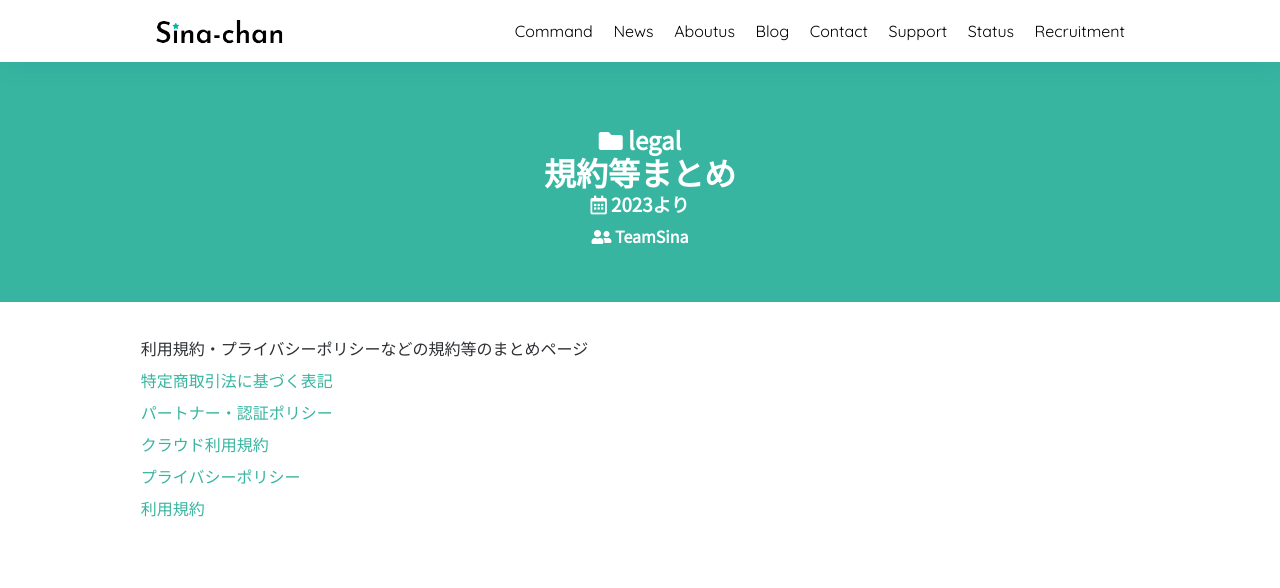
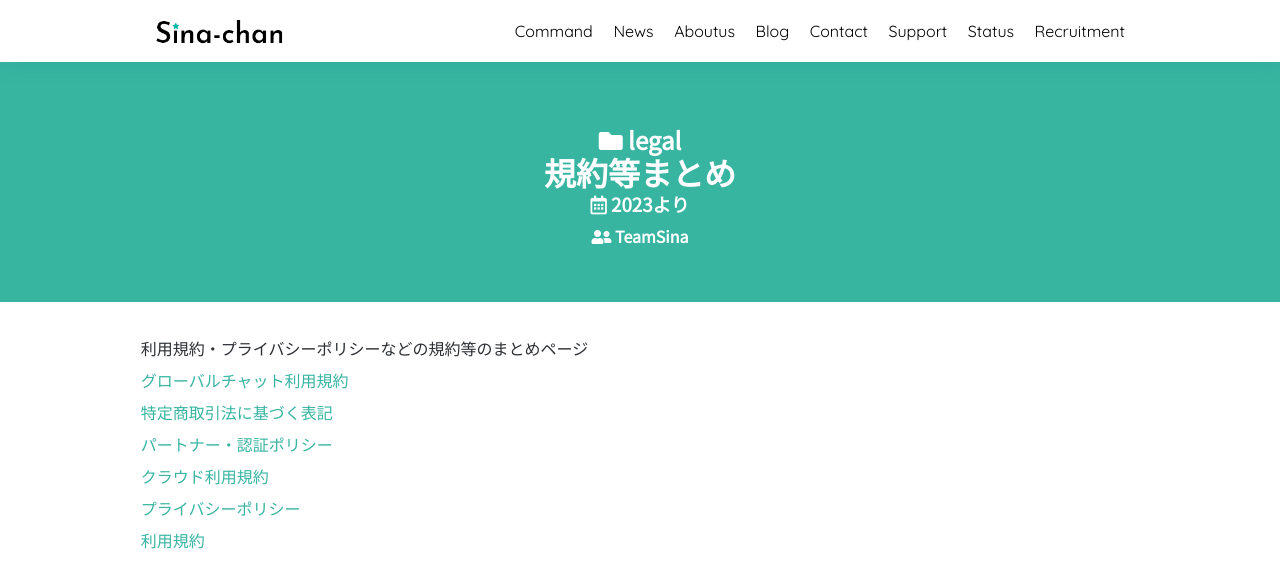
Before and after one commit to SinaKitagami/sinakitagami.github.io, a Jekyll site: the page built from legal.md, in a window 1280 px wide and 900 px high. Shown: the top 588 px of the window. Built offline with Jekyll 4.4.1, drawn with Linux system fonts in a browser that asks for light colours; nearby versions of some CDN libraries; a script that is not in the unit is left out.

Commit message:
Update 2023-05-13-gchat-tos.md

```diff
--- a/_posts/legal/2023-05-13-gchat-tos.md
+++ b/_posts/legal/2023-05-13-gchat-tos.md
@@ -1,3 +1,11 @@
+---
+layout: post
+title: グローバルチャット利用規約
+categories:
+- legal
+date: 2023-05-13 03:20:00 +0900
+
+---
 掲載・発効日(最終更新日): 2023年5月13日<br>
 1.思惟奈ちゃんグローバルチャットで発言を行った時点で、この規約に同意したものとする。<br>
 2.規約違反者の扱い<br>
```
